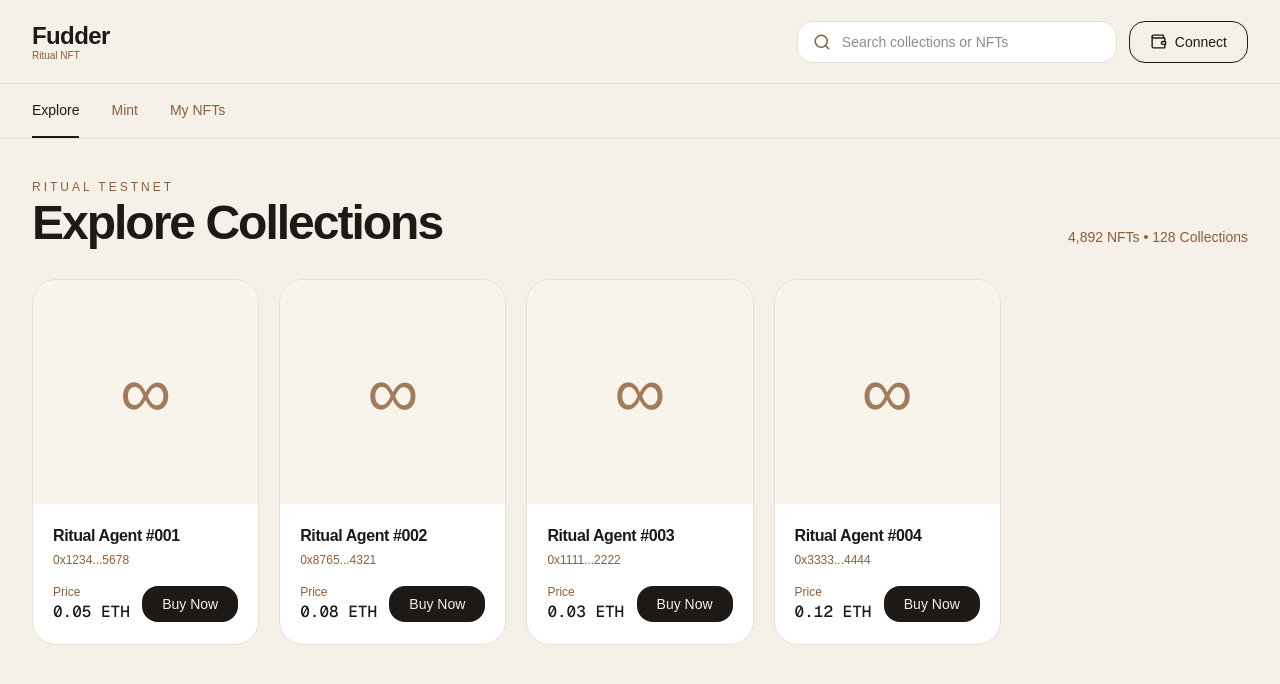
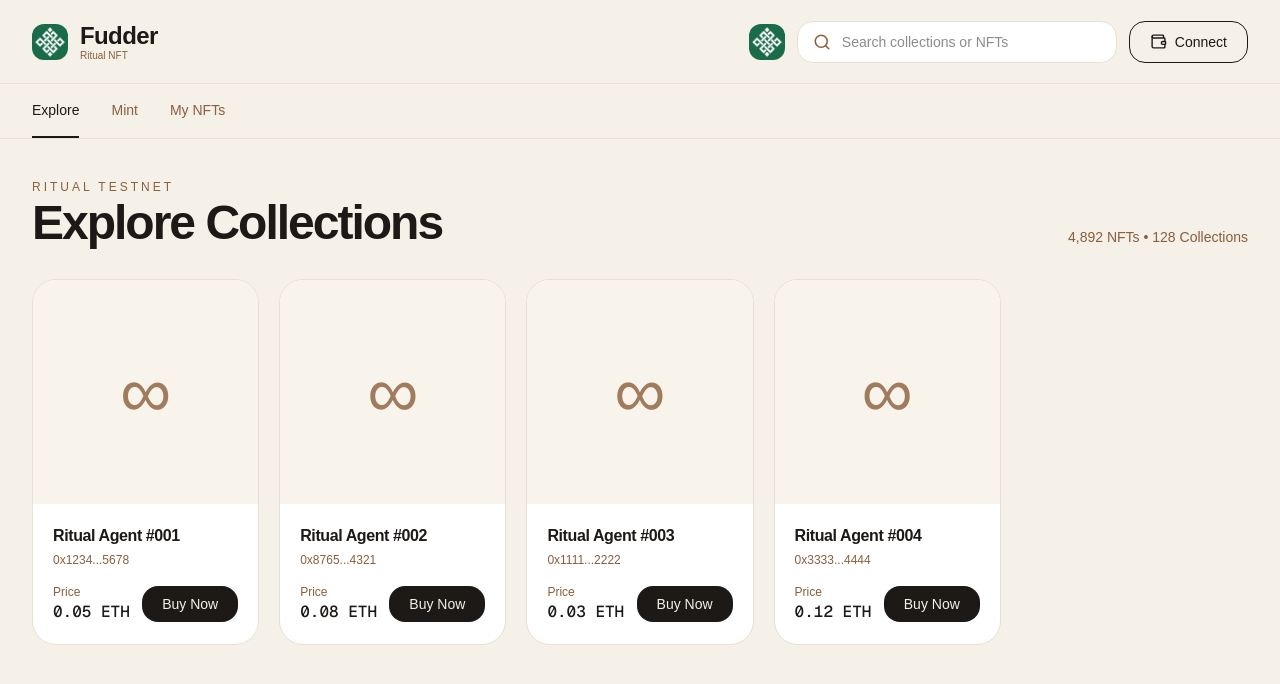
Before and after one commit to Thalassa09/fudder-ritual-nft, a Next.js app: page / in a window 1280 px wide. Shown: the top 684 px of the page. Built offline with nearby package versions, Linux system fonts and the light colour scheme.

Commit message:
Use new logo image

```diff
--- a/app/page.tsx
+++ b/app/page.tsx
@@ -99,6 +99,7 @@
       <nav className="border-b border-[#e8e0d5] bg-[#f5f0e8] sticky top-0 z-50">
         <div className="max-w-7xl mx-auto px-8 py-5 flex items-center justify-between">
           <div className="flex items-center gap-x-3">
+            <img src="/logo.png" alt="Fudder" className="w-9 h-9 rounded-xl" />
             <div>
               <div className="font-semibold tracking-tight text-2xl">Fudder</div>
               <div className="text-[10px] text-[#8B5E3C] -mt-1">Ritual NFT</div>
@@ -106,6 +107,7 @@
           </div>
 
           <div className="flex items-center gap-x-3">
+            <img src="/logo.png" alt="Fudder" className="w-9 h-9 rounded-xl" />
             <div className="relative w-80">
               <Search className="absolute left-4 top-3 text-[#8B5E3C]" size={18} />
               <input
```
